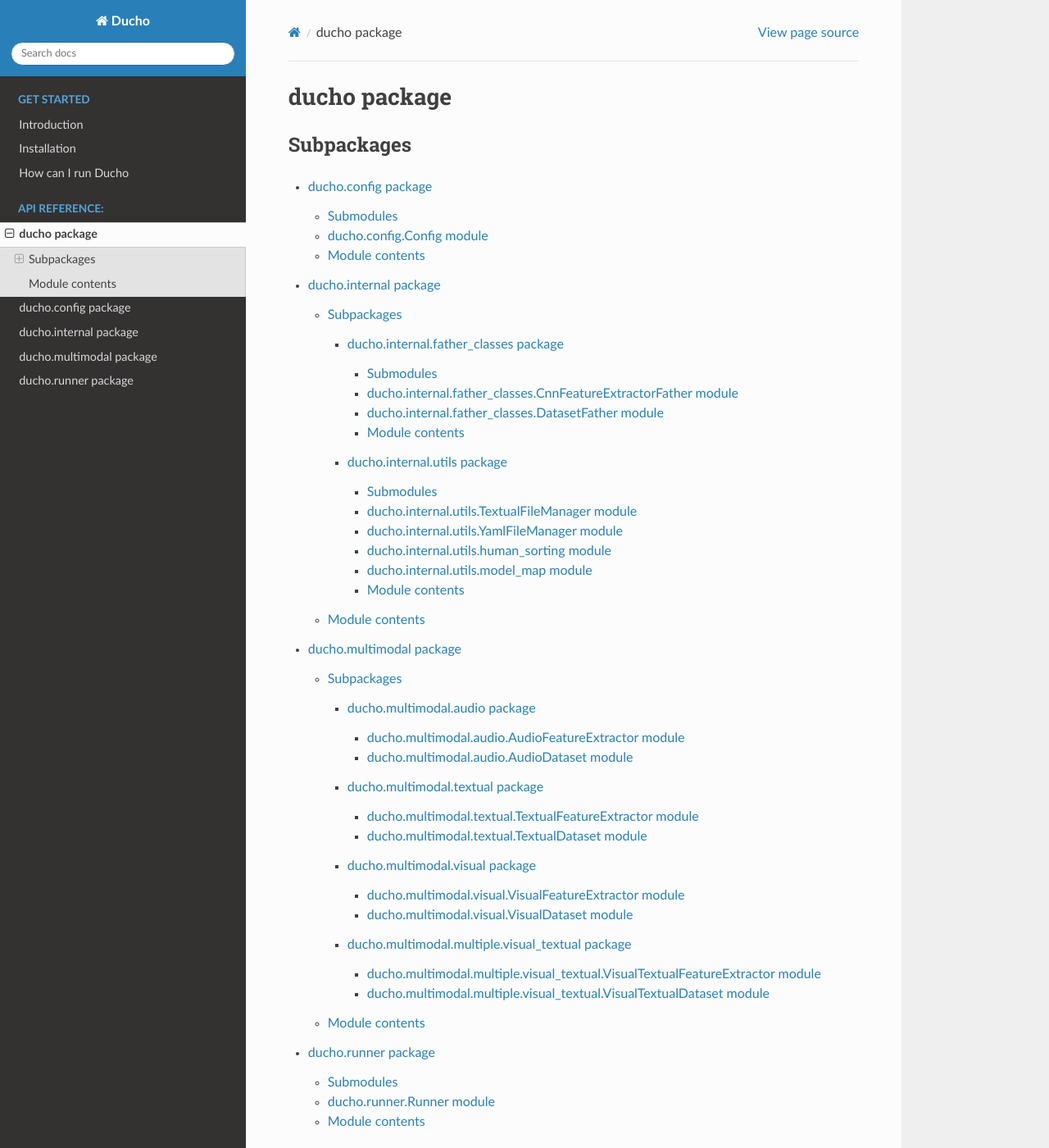
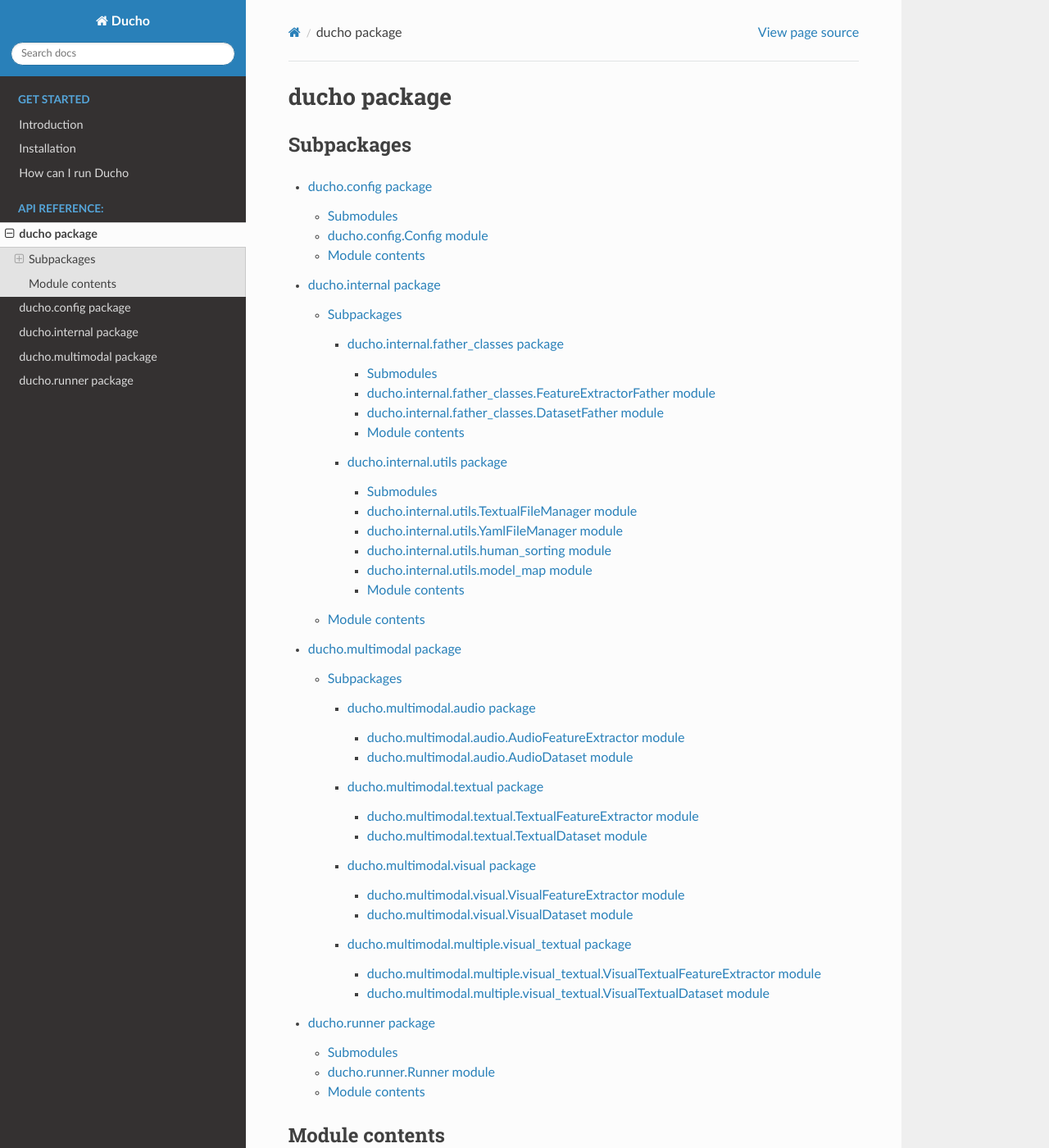
Before and after one commit to sisinflab/Ducho, a Sphinx documentation site: the page built from docs/source/ducho/ducho.rst, in a window 1280 px wide and 1400 px high. Shown: the whole window at 82% size. Built offline with Sphinx 7.4.7 and the Read the Docs theme 2.0.0, drawn with Linux system fonts in a browser that asks for light colours.

Commit message:
modified father classes docs

```diff
--- a/docs/source/ducho/ducho.internal.father_classes.rst
+++ b/docs/source/ducho/ducho.internal.father_classes.rst
@@ -4,10 +4,10 @@
 Submodules
 ----------
 
-ducho.internal.father\_classes.CnnFeatureExtractorFather module
+ducho.internal.father\_classes.FeatureExtractorFather module
 -----------------------------------------------------------------
 
-.. automodule:: ducho.internal.father_classes.CnnFeatureExtractorFather
+.. automodule:: ducho.internal.father_classes.FeatureExtractorFather
    :members:
    :undoc-members:
    :show-inheritance:
```
Also changed, not shown: docs/source/ducho/ducho.multimodal.rst (+0 -8 lines).
